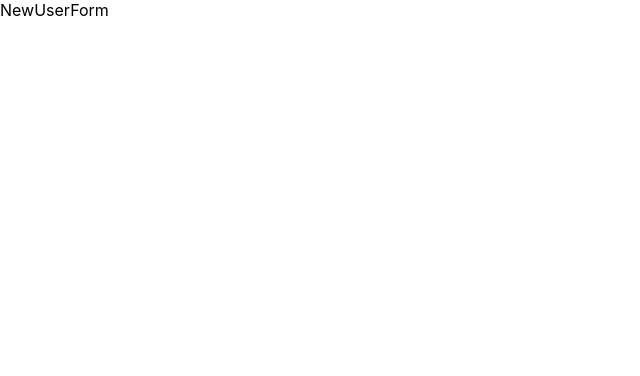
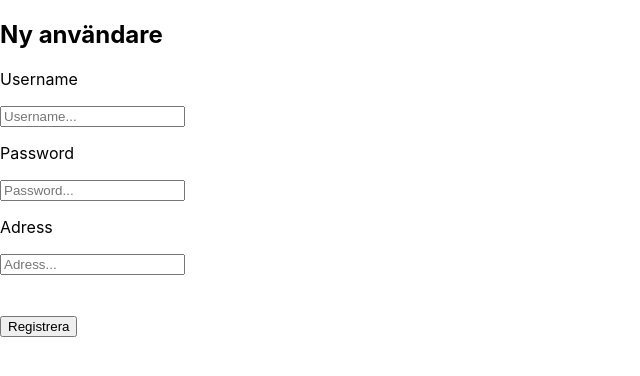
Before and after one commit to SimpeltDjur/stada-front-badgers, a React (Create React App) app: page /newuser in a window 1280 px wide. Shown: the top 376 px of the page, without its empty margins (0-640 px from the left). Built offline with nearby package versions, Linux system fonts and the light colour scheme.

Commit message:
Mob programming, all attending. Added NewUserForm.

```diff
--- a/src/pages/MyPage.js
+++ b/src/pages/MyPage.js
@@ -8,7 +8,7 @@ export const MyPage = (props) => {
   const [bookings, setBookings] = useState([])
 
   const fetchBookings = async () => {
-    let responce = await fetch(`${process.env.REACT_APP_BASE_URL}/bookings/get/${"1"}`, { // OBS HÅRDKODAD
+    let responce = await fetch(`${process.env.REACT_APP_BASE_URL}/bookings/get/${appUser.id}`, {
       method: 'GET',
       headers: {
         Authorization: `Bearer ${appUser.token}`
--- a/src/pages/NewUserForm.js
+++ b/src/pages/NewUserForm.js
@@ -1,7 +1,55 @@
-import React from 'react'
+import React, { useState } from 'react'
 
 export const NewUserForm = () => {
+  const [newUserName, setNewUserName] = useState("");
+  const [newPassword, setNewPassword] = useState("");
+  const [newAddress, setNewAddress] = useState("");
+
+  const handleRegistration = async (event) => {
+    event.preventDefault();
+    console.log("Hello frontend 1");
+
+    let responce = await fetch(`${process.env.REACT_APP_BASE_URL}/user/new`, {
+      method: 'POST',
+      headers: {
+        "Content-Type": "application/json"
+      },
+      body: JSON.stringify({
+        appUserName: newUserName,
+        password: newPassword,
+        address: newAddress
+      })
+    })
+  }
+
   return (
-    <div>NewUserForm</div>
+    <>
+    <h2>Ny användare</h2>
+    <form>
+      <p>Username</p>
+      <input
+        type="text"
+        placeholder='Username...'
+        onChange={(e) => setNewUserName(e.target.value)}
+        value={newUserName}>
+      </input>
+      <p>Password</p>
+      <input
+        type="text"
+        placeholder='Password...'
+        onChange={(e) => setNewPassword(e.target.value)}
+        value={newPassword}>
+      </input>
+      <p>Adress</p>
+      <input
+        type="text"
+        placeholder='Adress...'
+        onChange={(e) => setNewAddress(e.target.value)}
+        value={newAddress}>
+      </input>
+    </form>
+    <br/><br/>
+    <button onClick={handleRegistration}>Registrera</button>
+    </>
   )
 }
```
